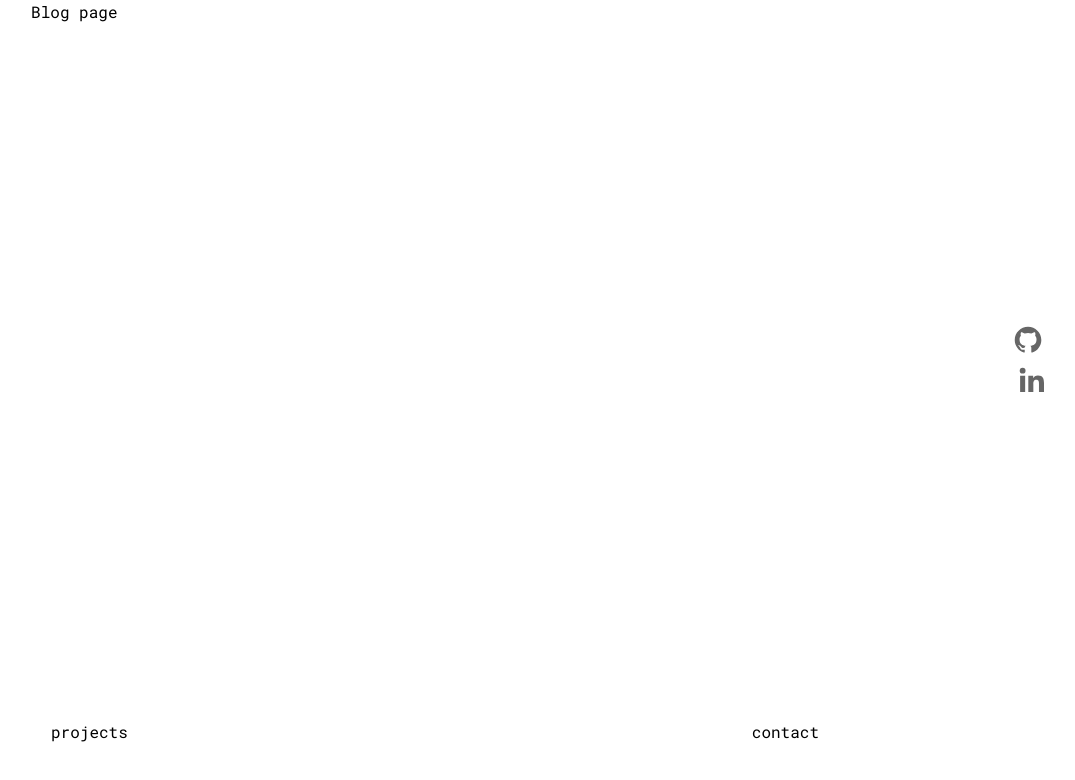
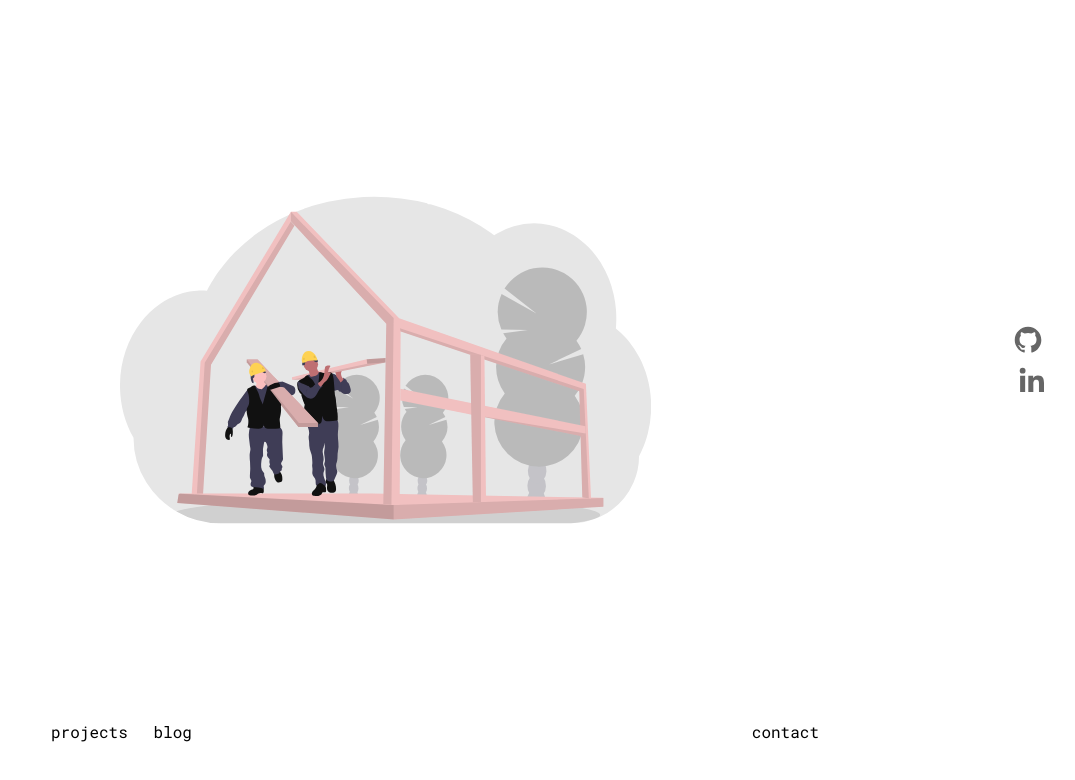
Before and after one commit to saidinusah/portfolio, a Nuxt app: page /blog in a window 1280 px wide. Shown: the top 780 px of the page, without its empty margins (205-1280 px from the left). Built offline with nearby package versions, Linux system fonts and the light colour scheme.

Commit message:
added blog page

```diff
--- a/components/common/footer.vue
+++ b/components/common/footer.vue
@@ -1,8 +1,9 @@
 <template>
   <nav class="grid grid-cols-5 mb-4">
     <ul class="flex items-center justify-between col-span-3 col-start-2">
-      <li>
+      <li class="space-x-4">
         <NuxtLink to="/projects"> projects </NuxtLink>
+        <NuxtLink to="/blog">blog</NuxtLink>
       </li>
 
       <li>
--- a/pages/blog.vue
+++ b/pages/blog.vue
@@ -1,13 +1,5 @@
 <template>
-  <!-- <div
-    class="bg-slate-400 text-white h-screen w-screen flex items-center justify-center flex-col"
-  >
-    <p class="text-gray-100 font-medium">Here are my skills</p>
-
-    <NuxtLink to="/">
-      <p>Back</p>
-    </NuxtLink>
-  </div> -->
-
-  <p>Blog page</p>
+  <div class="w-3/4 mx-auto h-full">
+    <IllustrationsUnderConstruction class="w-full h-full" />
+  </div>
 </template>
```
